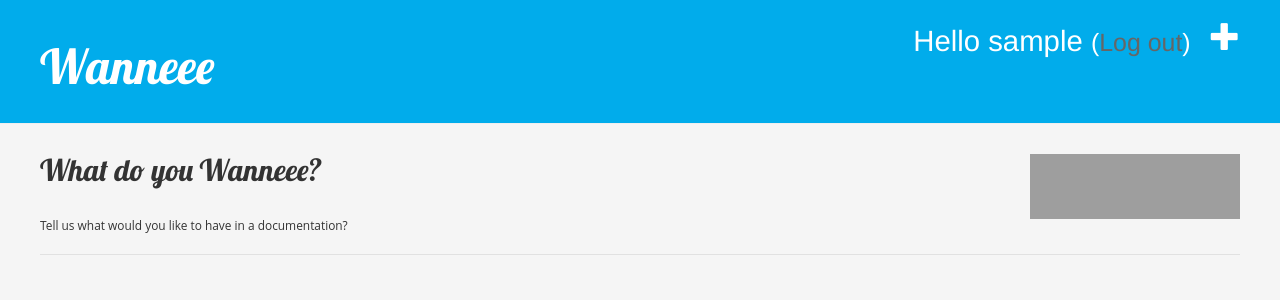
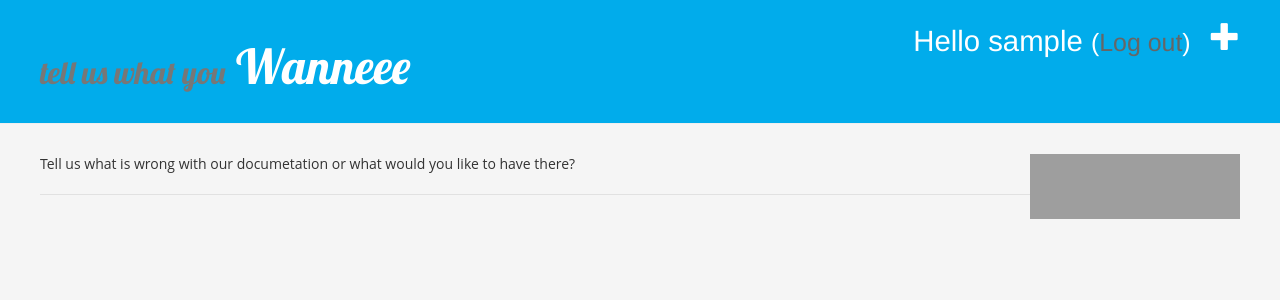
Before and after one commit to MarysiaLowas/wanneee, a Django app: page / in a window 1280 px wide. Shown: the top 300 px of the page. Run offline with Django 3.2, Linux system fonts and the light colour scheme; the visitor is signed in with stand-in values (Sample User, id 1); data that the repository does not hold is empty; some libraries are stand-ins or nearby versions; grey boxes are pictures that could not be loaded.

Commit message:
More style tweaks

```diff
--- a/myapp/templates/myapp/base.html
+++ b/myapp/templates/myapp/base.html
@@ -20,7 +20,7 @@
 			{% else %}
             <a href="{% url 'django.contrib.auth.views.login' %}" class="top-menu"><span class="glyphicon glyphicon-lock"></span></a>
 			{% endif %}
-			<h1><a href="/">Wanneee</a></h1>
+			<h1><a href="/"><small>tell us what you</small> Wanneee</a></h1>
 		</div>
 
 		<div class="content">
--- a/myapp/templates/myapp/entry_list.html
+++ b/myapp/templates/myapp/entry_list.html
@@ -3,8 +3,8 @@
 
 {% block content %}
 	<div class="intro">
-			<h2>What do you Wanneee?</h2>
-			<p>Tell us what would you like to have in a documentation?</p>
+			<!--<h2>What do you Wanneee?</h2>-->
+			<p>Tell us what is wrong with our documetation or what would you like to have there?</p>
 			<hr/>
 	</div>
 
--- a/static/css/myapp.css
+++ b/static/css/myapp.css
@@ -58,11 +58,6 @@ a {
     text-decoration: none;
 }
 
-.entry {
-    margin-bottom: 50px;
-    padding: 10px;
-    background-color: #ffffff;
-}
 
 .entry h3 a, .entry h3 a:visited {
     color: #000000;
@@ -83,6 +78,7 @@ hr {
 .intro p {
     margin-top: 30px;
     margin-bottom: 20px;
+    font-size: 14px;
 }
 
 .author {
```
